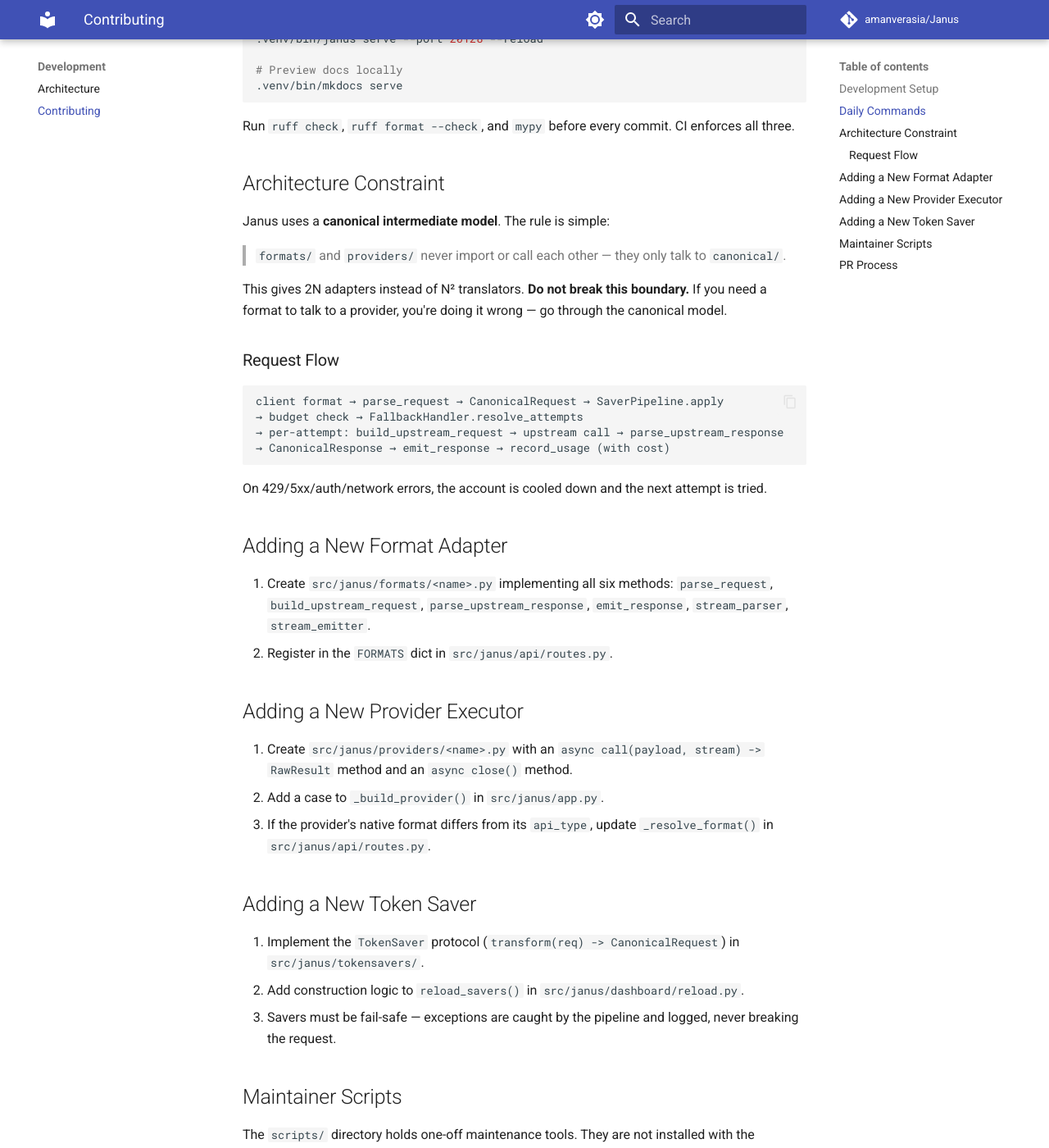
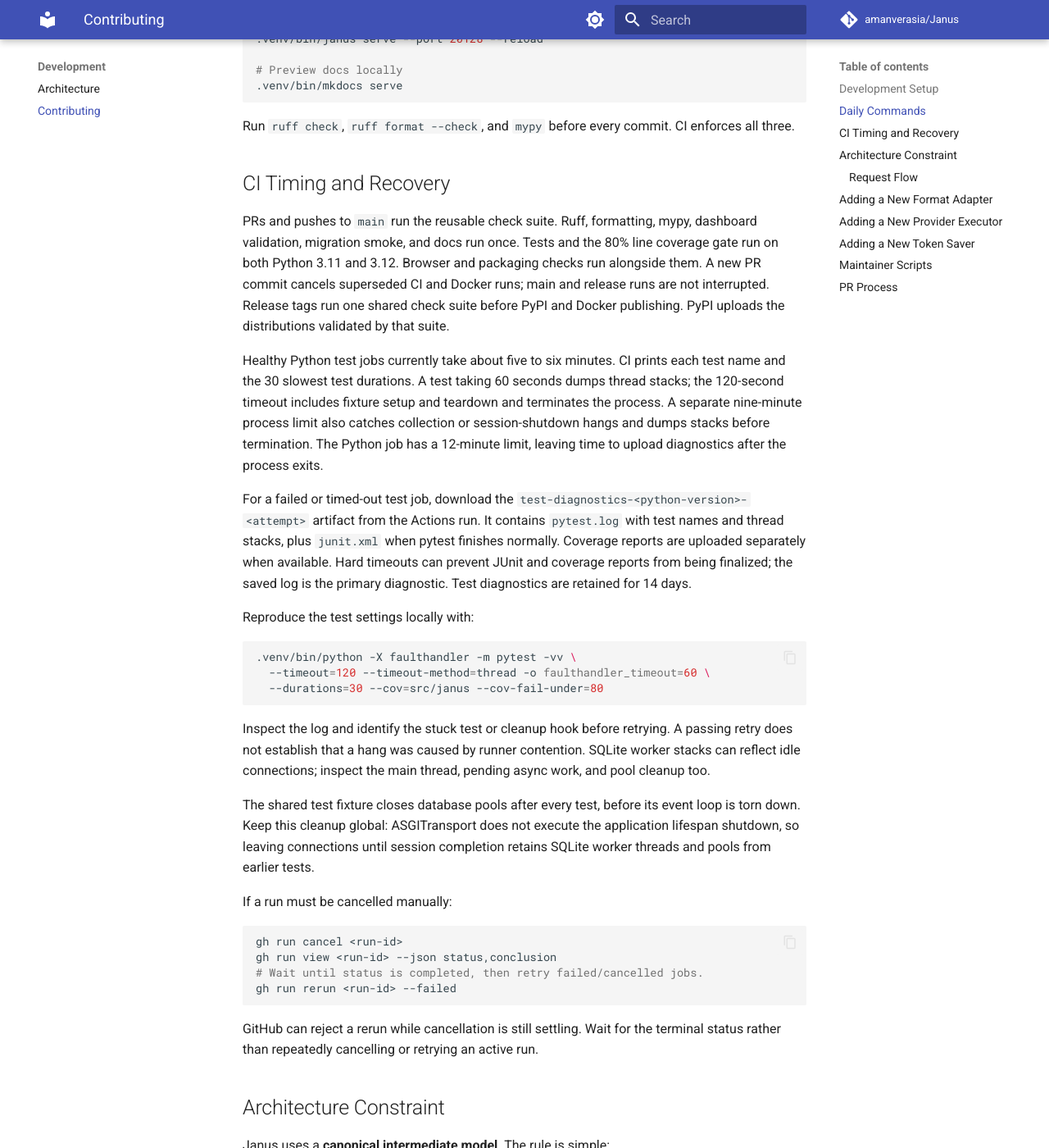
Before and after one commit to amanverasia/Janus, an MkDocs documentation site: the page built from docs/contributing.md, in a window 1280 px wide and 1400 px high, scrolled down 835 px. Shown: the whole window at 82% size. Built offline with MkDocs 1.6.1 and Material for MkDocs 9.7.7, drawn with Linux system fonts in a browser that asks for light colours; comment, search, counter and statistics services are not loaded.

Commit message:
ci: bound pytest hangs and consolidate release checks (#247)

````diff
--- a/CONTRIBUTING.md
+++ b/CONTRIBUTING.md
@@ -37,6 +37,59 @@ pip install -e ".[dev]"
 ```
 
 Run `ruff check`, `ruff format --check`, and `mypy` before every commit. CI enforces all three.
+
+## CI Timing and Recovery
+
+PRs and pushes to `main` run the reusable check suite. Ruff, formatting, mypy,
+dashboard validation, migration smoke, and docs run once. Tests and the 80% line
+coverage gate run on both Python 3.11 and 3.12. Browser and packaging checks run
+alongside them. A new PR commit cancels superseded CI and Docker runs; main and
+release runs are not interrupted. Release tags run one shared check suite before
+PyPI and Docker publishing. PyPI uploads the distributions validated by that suite.
+
+Healthy Python test jobs currently take about five to six minutes. CI prints each
+test name and the 30 slowest test durations. A test taking 60 seconds dumps thread
+stacks; the 120-second timeout includes fixture setup and teardown and terminates
+the process. A separate nine-minute process limit also catches collection or
+session-shutdown hangs and dumps stacks before termination. The Python job has a
+12-minute limit, leaving time to upload diagnostics after the process exits.
+
+For a failed or timed-out test job, download the
+`test-diagnostics-<python-version>-<attempt>` artifact from the Actions run. It
+contains `pytest.log` with test names and thread stacks, plus `junit.xml` when pytest
+finishes normally. Coverage reports are uploaded separately when available. Hard
+timeouts can prevent JUnit and coverage reports from being finalized; the saved
+log is the primary diagnostic. Test diagnostics are retained for 14 days.
+
+Reproduce the test settings locally with:
+
+```bash
+.venv/bin/python -X faulthandler -m pytest -vv \
+  --timeout=120 --timeout-method=thread -o faulthandler_timeout=60 \
+  --durations=30 --cov=src/janus --cov-fail-under=80
+```
+
+Inspect the log and identify the stuck test or cleanup hook before retrying. A
+passing retry does not establish that a hang was caused by runner contention.
+SQLite worker stacks can reflect idle connections; inspect the main thread,
+pending async work, and pool cleanup too.
+
+The shared test fixture closes database pools after every test, before its event
+loop is torn down. Keep this cleanup global: ASGITransport does not execute the
+application lifespan shutdown, so leaving connections until session completion
+retains SQLite worker threads and pools from earlier tests.
+
+If a run must be cancelled manually:
+
+```bash
+gh run cancel <run-id>
+gh run view <run-id> --json status,conclusion
+# Wait until status is completed, then retry failed/cancelled jobs.
+gh run rerun <run-id> --failed
+```
+
+GitHub can reject a rerun while cancellation is still settling. Wait for the
+terminal status rather than repeatedly cancelling or retrying an active run.
 
 ## Architecture Constraint
 
--- a/pyproject.toml
+++ b/pyproject.toml
@@ -50,6 +50,7 @@ dev = [
     "ruff>=0.6",
     "mypy>=1.11",
     "pytest-cov>=5.0",
+    "pytest-timeout>=2.4",
     "mkdocs-material>=9.5",
     "build>=1.2",
 ]
````
Also changed, not shown: AGENTS.md (+8 -1 lines), MESSAGES.md (+33 -0 lines), 8 other files.
